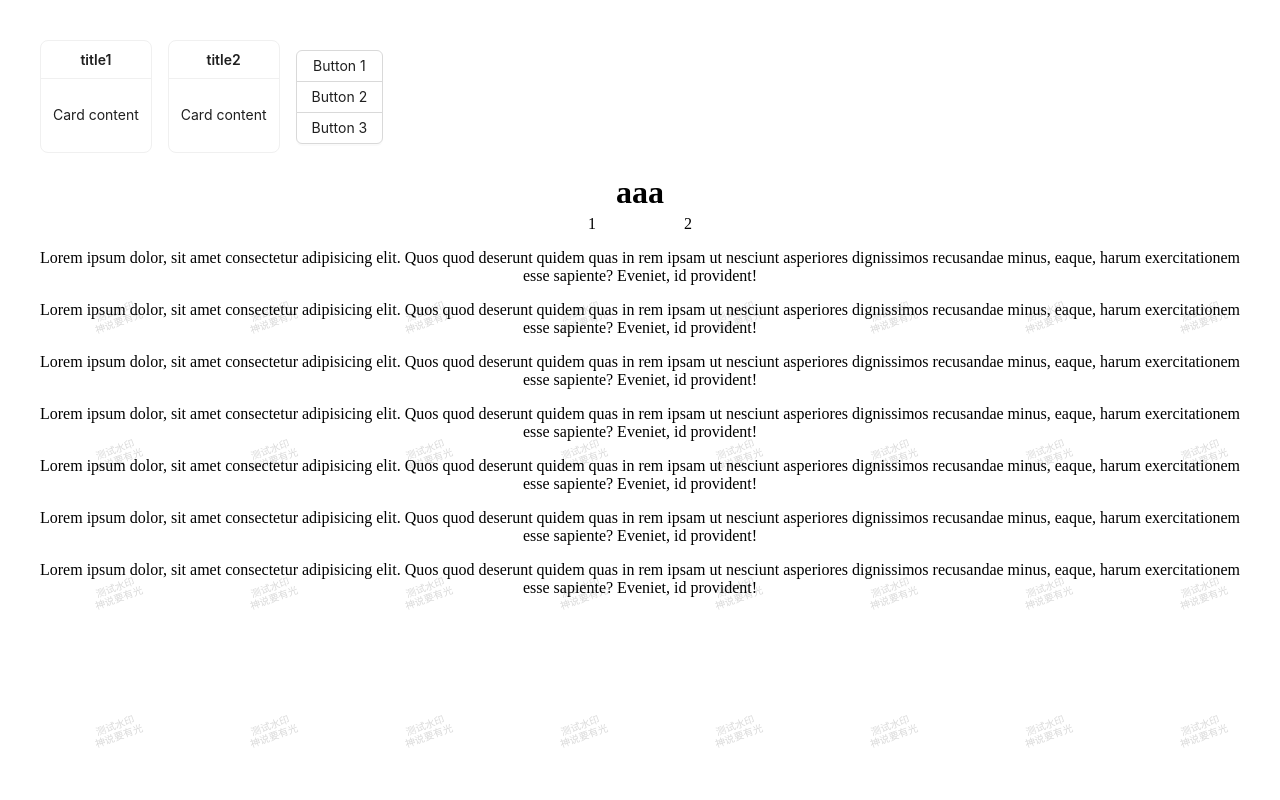
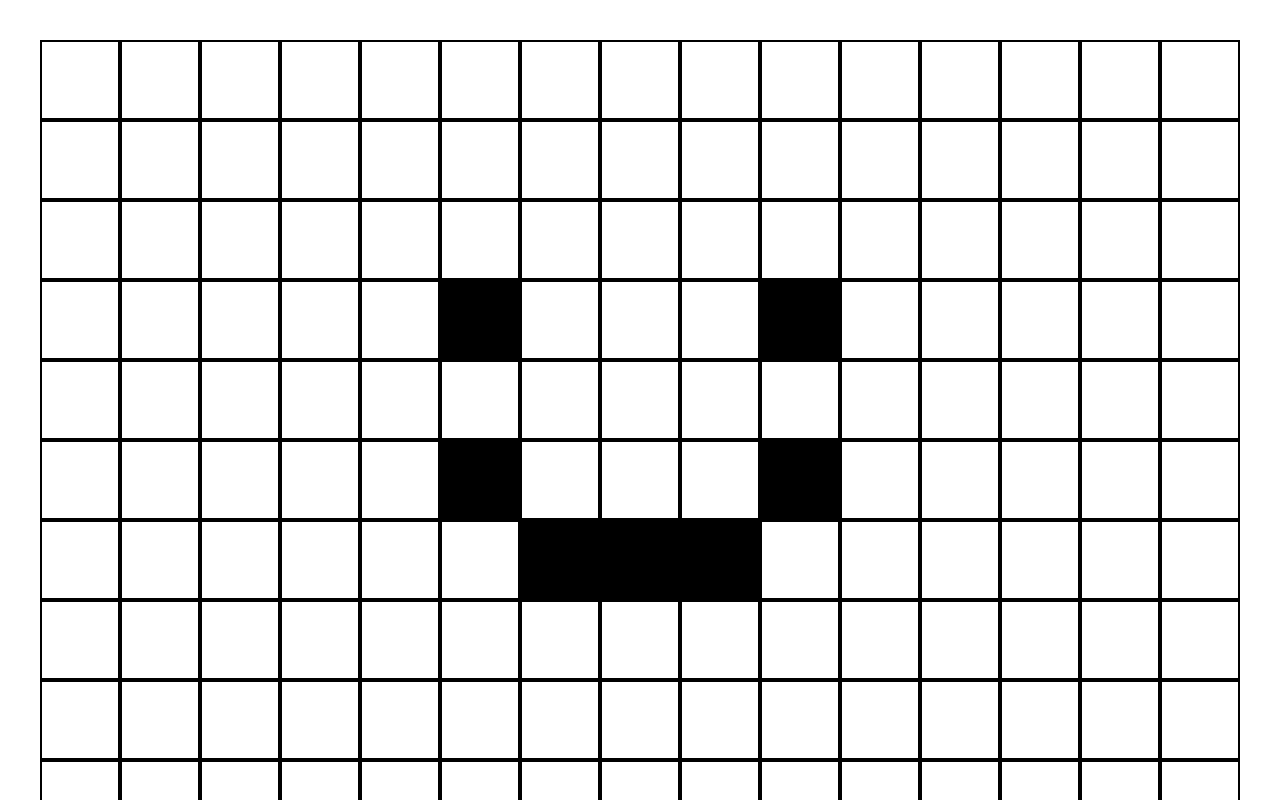
Before and after one commit to hxh-ly/learn-react-pass, a React (Vite) app in the folder vite-react-pass/: page / in a window 1280 px wide. Shown: the top 800 px of the page. Built offline with nearby package versions, Linux system fonts and the light colour scheme.

Commit message:
23 spring-react的使用练习

```diff
--- a/vite-react-pass/package.json
+++ b/vite-react-pass/package.json
@@ -11,6 +11,7 @@
   },
   "dependencies": {
     "@ant-design/icons": "^6.0.0",
+    "@react-spring/web": "^9.7.5",
     "ahooks": "3.8.4",
     "antd": "^5.24.5",
     "lodash-es": "^4.17.21",
--- a/vite-react-pass/src/App.tsx
+++ b/vite-react-pass/src/App.tsx
@@ -8,6 +8,7 @@
 import  Home14 from './home/home14'
 import Home18 from './home/home18'
 import {Home19} from './home/home19'
+import { Home23 } from './home/home23'
 function App() {
   const [count, setCount] = useState(0)
 
@@ -16,9 +17,10 @@
    {/*  <Home/> */}
     {/* <Home08/> */}
     {/* <Home09/> */}
-    <Home14/>
+   {/*  <Home14/>
     <Home18/>
-    <Home19/>
+    <Home19/> */}
+    <Home23/>
     </>
   )
 }
--- /dev/null
+++ b/vite-react-pass/src/course/23_reactSpring/index.css
@@ -0,0 +1,6 @@
+.box{
+    height: 400px;
+    width: 400px;
+    background-color: blue;
+
+}
--- /dev/null
+++ b/vite-react-pass/src/course/23_reactSpring/index.tsx
@@ -0,0 +1,206 @@
+import {
+  useSpringValue,
+  animated,
+  useSpring,
+  useSprings,
+  useSpringRef,
+  useChain,
+  useTrail,
+} from "@react-spring/web";
+import "./index.css";
+import { useEffect } from "react";
+const MAX_WIDTH = 150;
+const MAX_HEIGHT = 100;
+const STROKE_WIDTH = 0.5;
+const COORDS = [
+  [50, 30],
+  [90, 30],
+  [50, 50],
+  [60, 60],
+  [70, 60],
+  [80, 60],
+  [90, 50],
+];
+export function TestReactSpring() {
+  const spring = useSpringValue(0, {
+    config: {
+      duration: 2000,
+    },
+  });
+  useEffect(() => {
+    spring.start(300);
+  }, []);
+  // useSpringValue
+  // useSpring
+  // useSprings
+  // useSpringRef
+  // useTrail
+  // useChain
+
+  return (
+    <>
+      <animated.div className="box" style={{ width: spring }}>
+        {" "}
+        useSpringValue{" "}
+      </animated.div>
+    </>
+  );
+}
+export function TestReactSpring1() {
+  const spring = useSpring({
+    from: { opacity: 0 },
+    to: { opacity: 1 },
+    config: {
+      duration: 2000,
+    },
+  });
+  // useSpring
+  // useSprings
+  // useSpringRef
+  // useTrail
+  // useChain
+
+  return (
+    <>
+      <animated.div className="box" style={{ ...spring }}>
+        {" "}
+        useSpringValue{" "}
+      </animated.div>
+    </>
+  );
+}
+export function TestReactSpring2() {
+  const [spring, api] = useTrail(3, () => ({
+    from: { width: 0, opacity: 0 },
+    config: {
+      duration: 2000,
+    },
+  }));
+  useEffect(() => {
+    setTimeout(() => {
+      api.start({ width: 200, opacity: 1 });
+    }, 2000);
+  }, []);
+  // useSpring
+  // useSprings
+  // useSpringRef
+  // useTrail
+  // useChain
+
+  return (
+    <>
+      {spring.map((style, i) => {
+        return (
+          <animated.div className="box" style={style}>
+            {i}
+          </animated.div>
+        );
+      })}
+    </>
+  );
+}
+export function TestReactSpring3() {
+  const w1 = useSpringRef();
+  const width = useSpring({
+    ref: w1,
+    from: {
+      width: 0,
+    },
+    to: {
+      width: 200,
+    },
+  });
+  const o1 = useSpringRef();
+  const spring2 = useSpring({
+    ref: o1,
+    from: { height: 100 },
+    to: { height: 50 },
+  });
+  useChain([w1, o1], [0, 1], 4000);
+  // useTrail
+
+  return (
+    <>
+      <animated.div className="box" style={{ ...width, ...spring2 }}>
+        {" "}
+        useChain
+      </animated.div>
+    </>
+  );
+}
+
+export function TestSmile() {
+  const gridRef = useSpringRef();
+  const gridSprings = useTrail(16, {
+    ref: gridRef,
+    from: { x2: 0, y2: 0 },
+    to: { x2: MAX_WIDTH, y2: MAX_HEIGHT },
+  });
+  const boxApi = useSpringRef();
+  const [boxSprings] = useSprings(7, (i) => {
+    return {
+      ref: boxApi,
+      from: { scale: 0 },
+      to: { scale: 1 },
+      delay: i * 200,
+      config: {
+        mass: 2,
+        tension: 220,
+        friction:10
+      },
+    };
+  });
+  useChain([gridRef, boxApi], [0, 1], 4500);
+  return (
+    <>
+      <div className="container">
+        <svg viewBox={`0 0 ${MAX_WIDTH} ${MAX_HEIGHT}`}>
+          <g>
+            {gridSprings.map(({ x2 }, index) => {
+              return (
+                <animated.line
+                  x1={0}
+                  y1={index * 10}
+                  x2={x2}
+                  y2={index * 10}
+                  key={index}
+                  strokeWidth={STROKE_WIDTH}
+                  stroke="currentColor"
+                />
+              );
+            })}
+
+            {gridSprings.map(({ y2 }, index) => {
+              return (
+                <animated.line
+                  x1={index * 10}
+                  y1={0}
+                  x2={index * 10}
+                  y2={y2}
+                  key={index}
+                  strokeWidth={STROKE_WIDTH}
+                  stroke="currentColor"
+                />
+              );
+            })}
+            {boxSprings.map(({ scale }, i) => {
+              return (
+                <animated.rect
+                  key={i}
+                  width={10}
+                  height={10}
+                  fill="currentColor"
+                  style={{
+                    transform: `translate(${COORDS[i][0]}px, ${COORDS[i][1]}px)`,
+                    transformOrigin: `5px 5px`,
+                    scale,
+                  }}
+                />
+              );
+            })}
+          </g>
+        </svg>
+      </div>
+    </>
+  );
+}
--- /dev/null
+++ b/vite-react-pass/src/home/home23.tsx
@@ -0,0 +1,19 @@
+import {
+  TestReactSpring,
+  TestReactSpring1,
+  TestReactSpring2,
+  TestReactSpring3,
+  TestSmile
+} from "../course/23_reactSpring";
+
+export function Home23() {
+  return (
+    <>
+     {/*  <TestReactSpring />
+      <TestReactSpring1 />
+      <TestReactSpring2 /> */}
+     {/*  <TestReactSpring3 /> */}
+      <TestSmile/>
+    </>
+  );
+}
```
Also changed, not shown: 2 other files (tests, documents, lock files or other folders).
